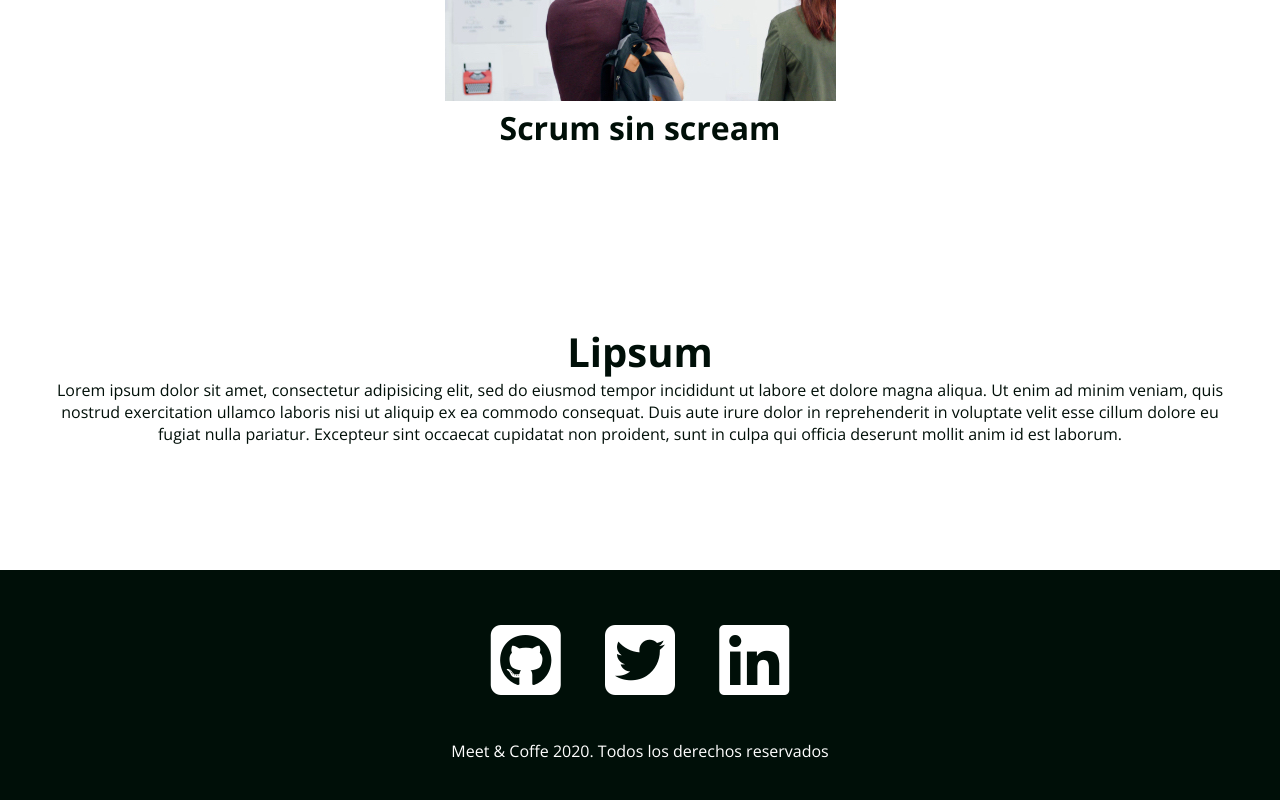
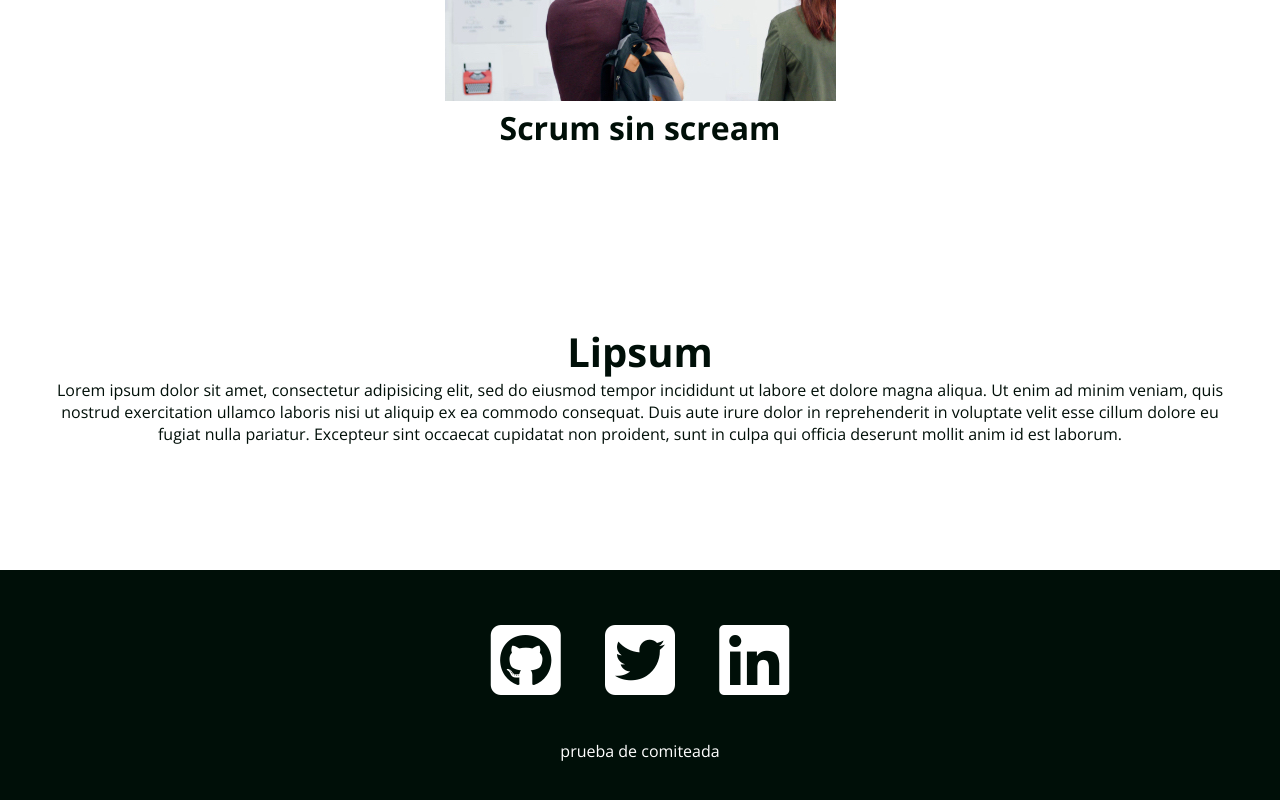
Before and after one commit to soymarite/meet-coffee, a plain HTML site: page index.html in a window 1280 px wide. Shown: the part 1920-2720 px from the top of the page. Drawn offline with nearby package versions, Linux system fonts and the light colour scheme.

Commit message:
comiteo de footer

```diff
--- a/index.html
+++ b/index.html
@@ -76,7 +76,7 @@
     <a href="#"><i class="fab fa-github-square fa-5x" ></i></a>
     <a href="#"><i class="fab fa-twitter-square fa-5x"></i></a>
     <a href="#"><i class="fab fa-linkedin fa-5x"></i> </a>
-    <p>Meet & Coffe 2020. Todos los derechos reservados</p>
+    <p>prueba de comiteada</p>
   </footer>
 
 
```
